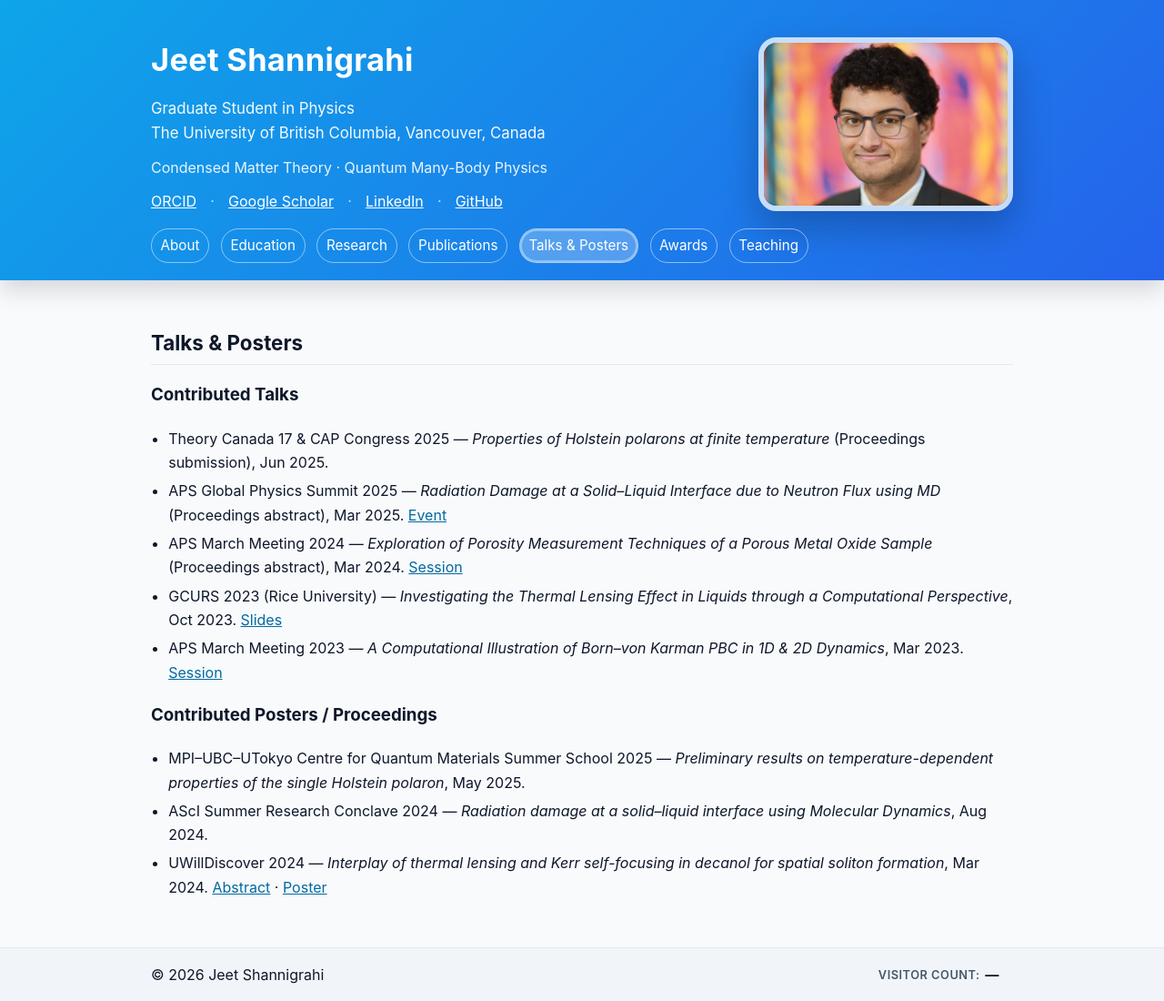
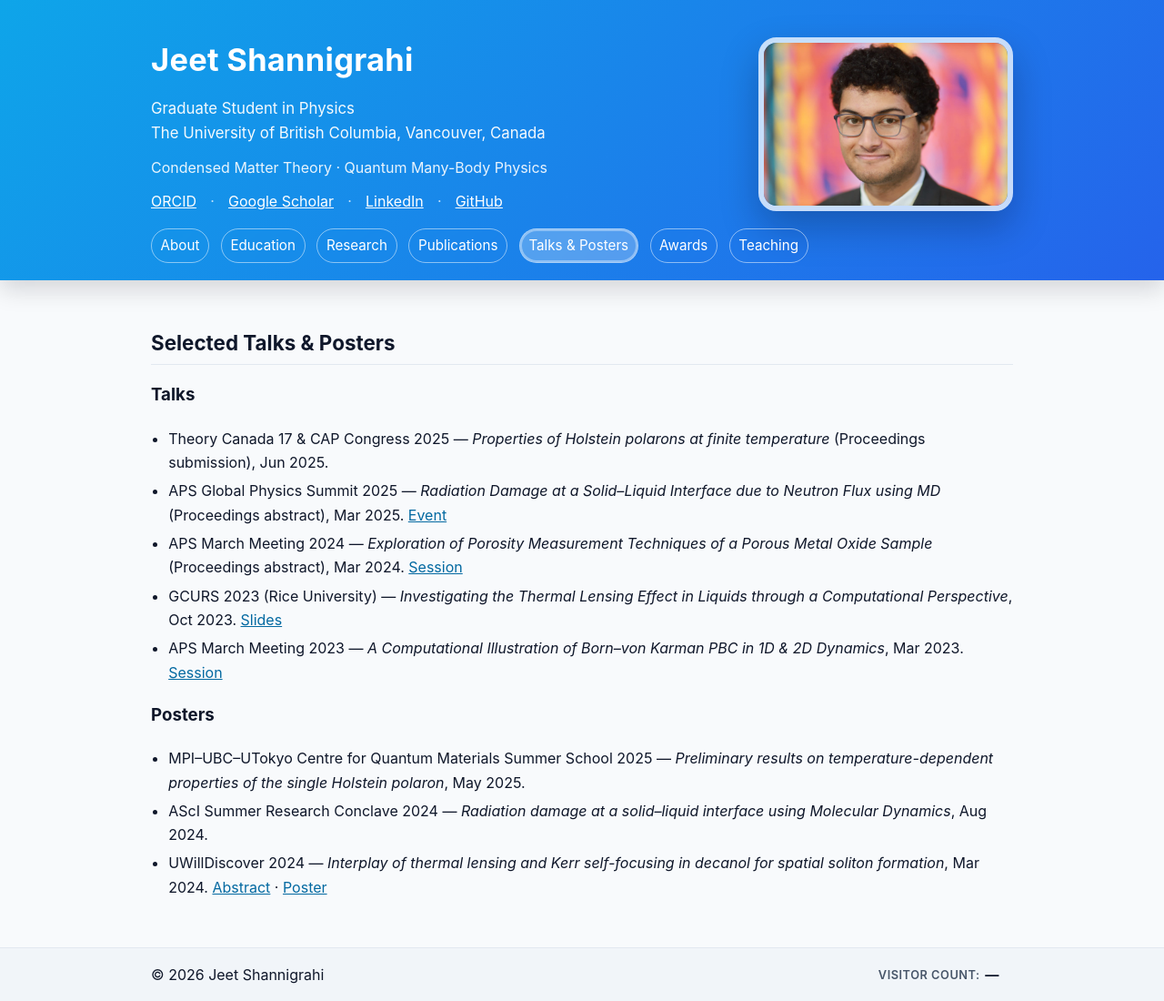
Before and after one commit to JeetShannigrahi21/JeetShannigrahi21.github.io, a Jekyll site: the page built from talks/index.md, in a window 1280 px wide. Shown: the whole page at 91% size. Built offline with Jekyll 4.4.1, drawn with Linux system fonts in a browser that asks for light colours.

Commit message:
Update index.md

```diff
--- a/talks/index.md
+++ b/talks/index.md
@@ -4,8 +4,8 @@ title: Talks & Posters
 ---
 
 <section id="talks" class="section">
-  <h2>Talks & Posters</h2>
-  <h3>Contributed Talks</h3>
+  <h2>Selected Talks & Posters</h2>
+  <h3>Talks</h3>
   <ul class="items">
     <li>Theory Canada 17 &amp; CAP Congress 2025 — <em>Properties of Holstein polarons at finite temperature</em> (Proceedings submission), Jun 2025.</li>
     <li>APS Global Physics Summit 2025 — <em>Radiation Damage at a Solid–Liquid Interface due to Neutron Flux using MD</em> (Proceedings abstract), Mar 2025. <a href="https://summit.aps.org/events/VIR-K03/3" target="_blank" rel="noopener">Event</a></li>
@@ -14,7 +14,7 @@ title: Talks & Posters
     <li>APS March Meeting 2023 — <em>A Computational Illustration of Born–von Karman PBC in 1D &amp; 2D Dynamics</em>, Mar 2023. <a href="https://meetings.aps.org/Meeting/MAR23/Session/TT02.6" target="_blank" rel="noopener">Session</a></li>
   </ul>
 
-  <h3>Contributed Posters / Proceedings</h3>
+  <h3>Posters</h3>
   <ul class="items">
     <li>MPI&ndash;UBC&ndash;UTokyo Centre for Quantum Materials Summer School 2025 — <em>Preliminary results on temperature-dependent properties of the single Holstein polaron</em>, May 2025.</li>
     <li>AScI Summer Research Conclave 2024 — <em>Radiation damage at a solid&ndash;liquid interface using Molecular Dynamics</em>, Aug 2024.</li>
```
